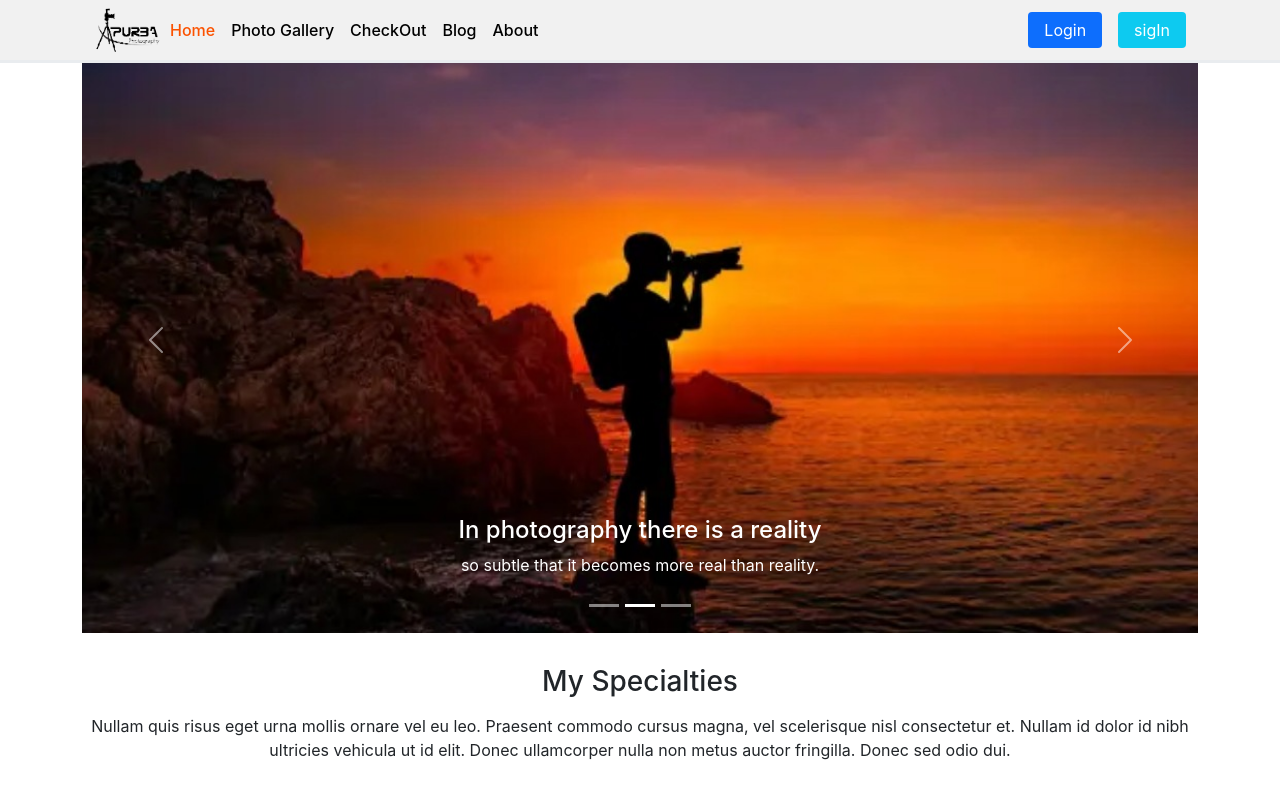
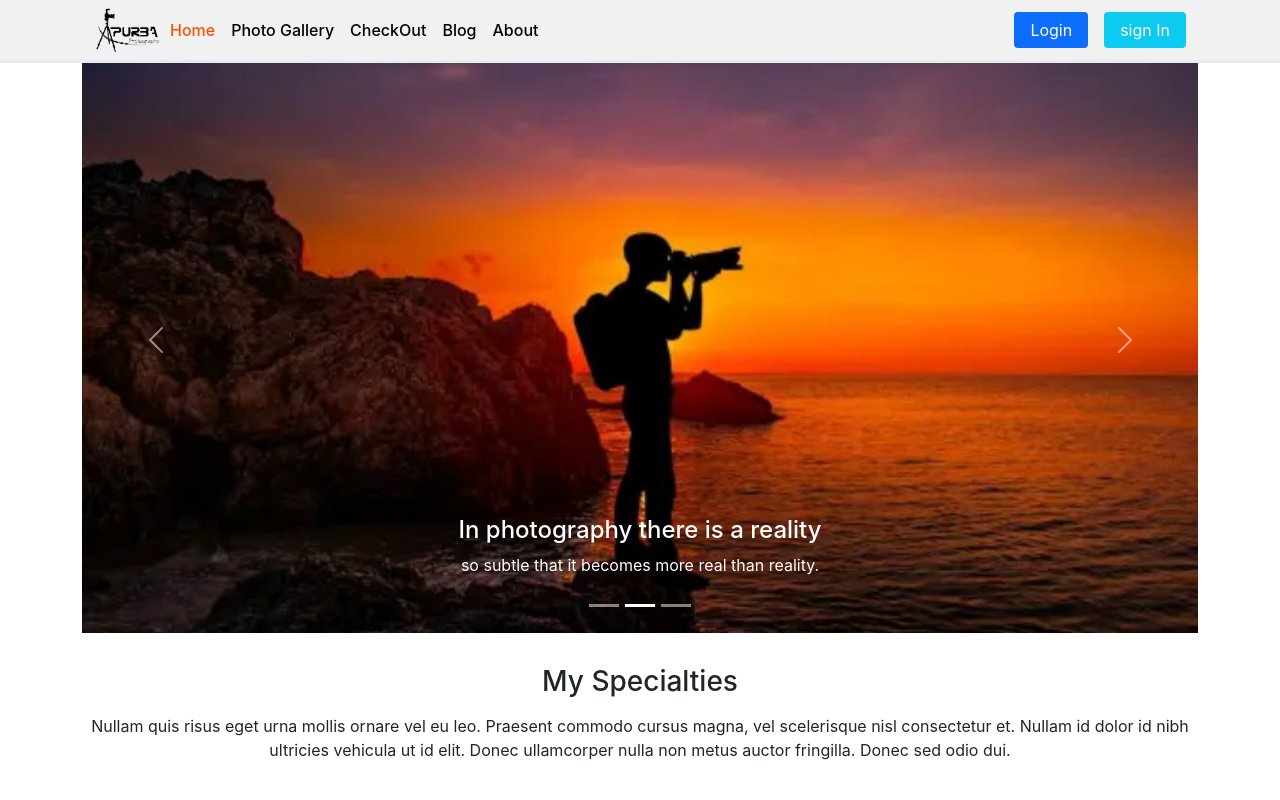
Before and after one commit to abdur-rashid-khan/independent-service-provider, a React (Create React App) app: page / in a window 1280 px wide. Shown: the top 800 px of the page. Built offline with nearby package versions, Linux system fonts and the light colour scheme; no server answers; grey boxes are pictures that could not be loaded.

Commit message:
edit readme file

```diff
--- a/src/App.js
+++ b/src/App.js
@@ -28,7 +28,7 @@ function App() {
           } />
           <Route path='/blog' element={<Blog />} />
           <Route path='/login' element={<Login />} />
-          <Route path='/sigIn' element={<SignIn />} />
+          <Route path='/signIn' element={<SignIn />} />
           <Route path='/forget-password' element={<ForgetPassword />} />
           <Route path='/checkout' element={
             <RequireAuth>
--- a/src/Components/Header/Header.js
+++ b/src/Components/Header/Header.js
@@ -49,7 +49,7 @@ return (
                   <Link onClick={()=>logout()} to={'/login'} style={{textDecoration:'none',color:'#fff'}} className="border-0 bg-danger px-3 py-2 rounded mx-2">LogOut</Link>
                   :<div>
                      <Link to={'/login'} style={{textDecoration:'none',color:'#fff'}} className="border-0 bg-primary px-3 py-2 rounded mx-2">Login</Link>
-                     <Link to={'/sigIn'} style={{textDecoration:'none',color:'#fff'}} className="border-0 bg-info px-3 py-2 rounded mx-2">sigIn</Link>
+                     <Link to={'/signIn'} style={{textDecoration:'none',color:'#fff'}} className="border-0 bg-info px-3 py-2 rounded mx-2">sign In</Link>
                   </div>
 
                }
--- a/src/Components/Page/CheckOut/CheckOut.js
+++ b/src/Components/Page/CheckOut/CheckOut.js
@@ -9,6 +9,11 @@ const CheckOut = () => {
    return (
      <section style={{paddingTop:'5rem'}}>
         <div className="container">
+           <h3>
+              {
+                 id ? `our selected services number is ${id}`: ''
+              }
+           </h3>
            < > {id ? <Selected></Selected> : <Services></Services>}</>
         </div>
       </section>
--- a/src/Components/Page/Login/Login.js
+++ b/src/Components/Page/Login/Login.js
@@ -57,7 +57,7 @@ return (
             <Link to='/forget-password'>Forget Password ?</Link>
          </div>
          <div className="sigIn">
-            <Link to='/sigIn'> create a new account ?</Link>
+            <Link to='/signIn'> create a new account ?</Link>
          </div>
       </div>
       {
--- a/src/Components/Page/SignIn/SignIn.js
+++ b/src/Components/Page/SignIn/SignIn.js
@@ -77,7 +77,7 @@ return (
             variant="primary"
             type="submit"
          >
-            Sig In
+            Sign In
          </Button>
          <div
             className="d-flex pt-3 "
```
Also changed, not shown: 1 other file (tests, documents, lock files or other folders).
